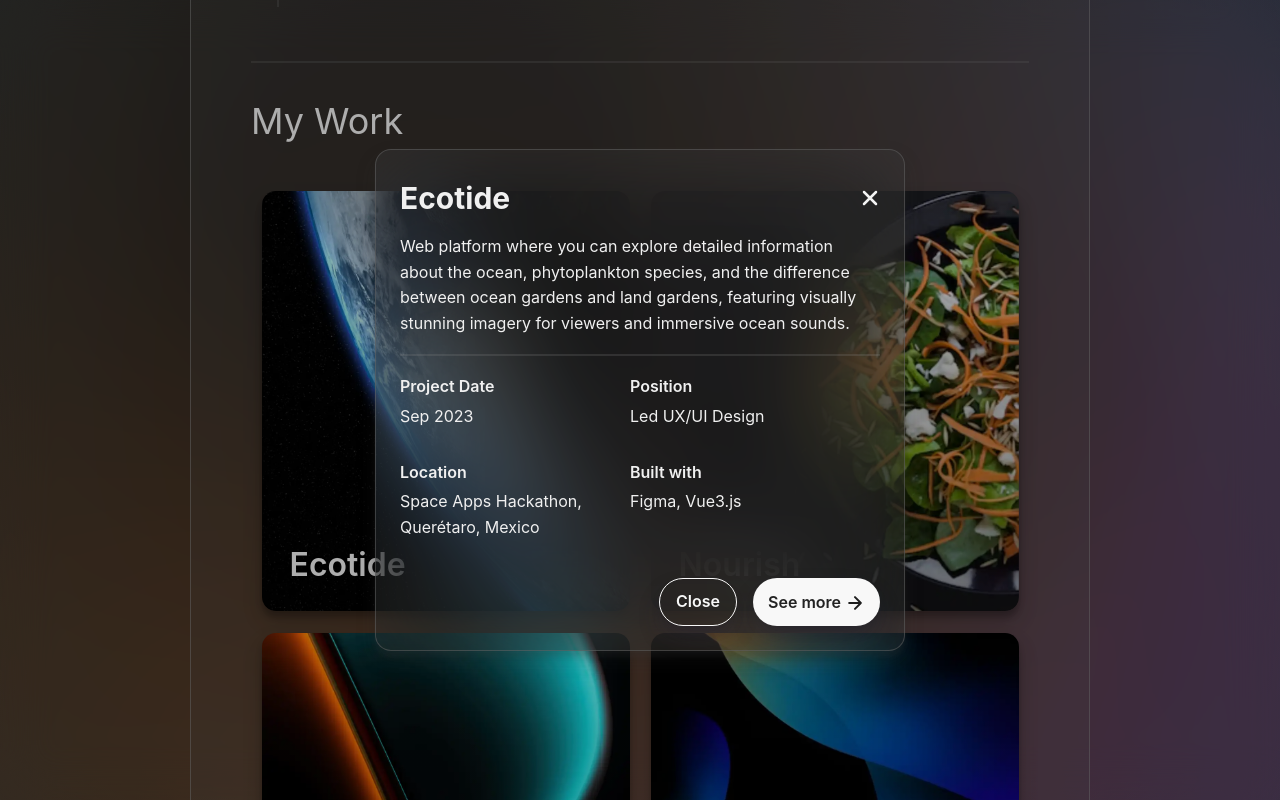
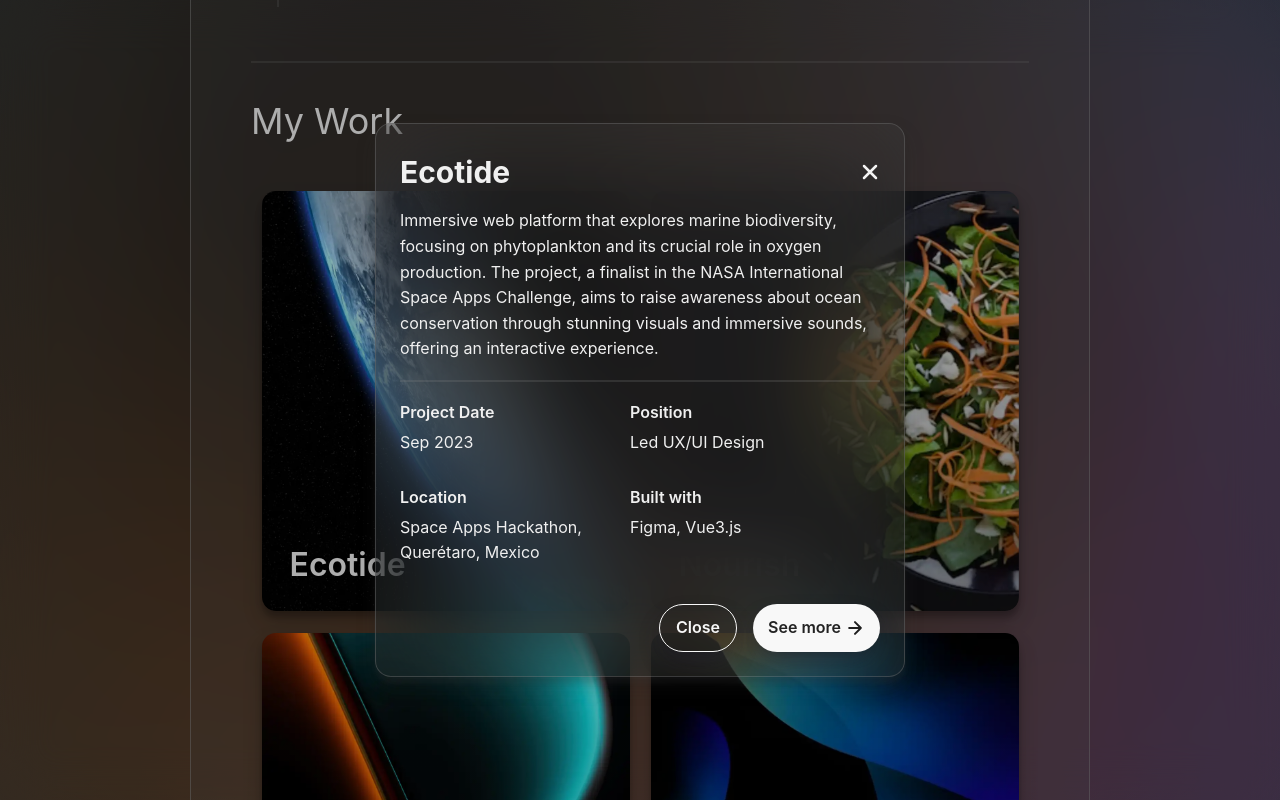
Before and after one commit to CesarSustaita/portfolio, a Vue app: page / in a window 1280 px wide. Both pictures are taken after a click on the element "Ecotide". Shown: the part 464-1264 px from the top of the page. Built offline with nearby package versions, Linux system fonts and the light colour scheme.

Commit message:
Update: Modal component has been implemented succesfully

```diff
--- a/src/components/CardsProject/ModalProject.vue
+++ b/src/components/CardsProject/ModalProject.vue
@@ -17,9 +17,14 @@ export default {
       type: String,
       required: true,
     },
+    pdf: {
+      type: String,
+      required: true,
+    }
 
   },
   setup(props, { emit }) {
+
     watch(
       () => props.show,
       (newVal) => {
@@ -86,10 +91,10 @@ export default {
         </section>
 
         <div class="modal-footer">
-          <section class="btn-link"  >
+          <a :href="pdf" target="_blank" class="btn-link" >
                 <button  class="btn-primary">See more</button>
                 <div class="arrow-right"></div>
-          </section>
+          </a>
           <button @click="handleClose" class="btn-seconday">Close</button>
         </div>
       </div>
@@ -112,6 +117,10 @@ export default {
   color: var(--vt-c-black-soft);
   box-shadow: rgba(50, 50, 93, 0.25) 0px 13px 27px -5px, rgba(0, 0, 0, 0.3) 0px 8px 16px -8px;
   cursor: pointer;
+}
+
+a{
+  all: unset;
 }
 
 .btn-primary {
--- a/src/components/WorkContainer/IntroductionPost.vue
+++ b/src/components/WorkContainer/IntroductionPost.vue
@@ -14,9 +14,8 @@
         <time class="date-container" datetime="2024-07-22">Sep 01, 2024</time>
       </section>
       <p class="subtitle">
-        I'm a Systems Engineer and UX/UI Designer at Daikin Applied. I design intuitive and
-        functional experiences. As a Frontend Developer, I turn ideas into usable and attractive
-        products.
+        I am a Intelligent Systems Engineer and UX/UI Designer dedicated to crafting intuitive and functional experiences.
+        As a Frontend Developer, I bring ideas to life by creating engaging and user-friendly products.
       </p>
     </section>
   </section>
--- a/src/components/WorkContainer/MyWork.vue
+++ b/src/components/WorkContainer/MyWork.vue
@@ -9,12 +9,12 @@ const PROJECTS = [
     projectName: 'Ecotide',
     img: 'Ecotide',
     hover: 'View Project',
-    description: 'Web platform where you can explore detailed information about the ocean, phytoplankton species, and the difference between ocean gardens and land gardens, featuring visually stunning imagery for viewers and immersive ocean sounds.',
+    description: 'Immersive web platform that explores marine biodiversity, focusing on phytoplankton and its crucial role in oxygen production. The project, a finalist in the NASA International Space Apps Challenge, aims to raise awareness about ocean conservation through stunning visuals and immersive sounds, offering an interactive experience.',
     projectDate: 'Sep 2023',
     position: 'Led UX/UI Design',
     location: 'Space Apps Hackathon, Querétaro, Mexico',
     build: 'Figma, Vue3.js',
-
+    pdf: 'https://drive.google.com/file/d/1fY5wWCC9Ve-DGZcEoRckKs5CdwSOKaNR/view?usp=drive_link',
   },
   {
     isShow: true,
@@ -26,6 +26,7 @@ const PROJECTS = [
     position: 'Led UX/UI Design',
     location: 'WaffleHacks 2023 Hackathon, Remote SLP, Mexico',
     build: 'Figma, Vue3.js',
+    pdf: 'https://drive.google.com/file/d/12_nFvpAqAZftW35wOL7fK8Ietfr51F1y/view?usp=drive_link',
   },
   {
     isShow: false,
@@ -37,6 +38,7 @@ const PROJECTS = [
     position: '',
     location: '',
     build: '',
+    pdf: '',
   },
   {
     isShow: false,
@@ -48,6 +50,7 @@ const PROJECTS = [
     position: '',
     location: '',
     build: '',
+    pdf: '',
   },
 
 
@@ -84,7 +87,7 @@ const openModal = (project) => {
   </section>
 
   <Teleport to="body">
-    <ModalProject :show="showModal" @close="showModal = false">
+    <ModalProject :show="showModal" @close="showModal = false" :pdf="selectedProject?.pdf">
       <template #header>
         {{ selectedProject?.projectName || '---' }}
       </template>
```
